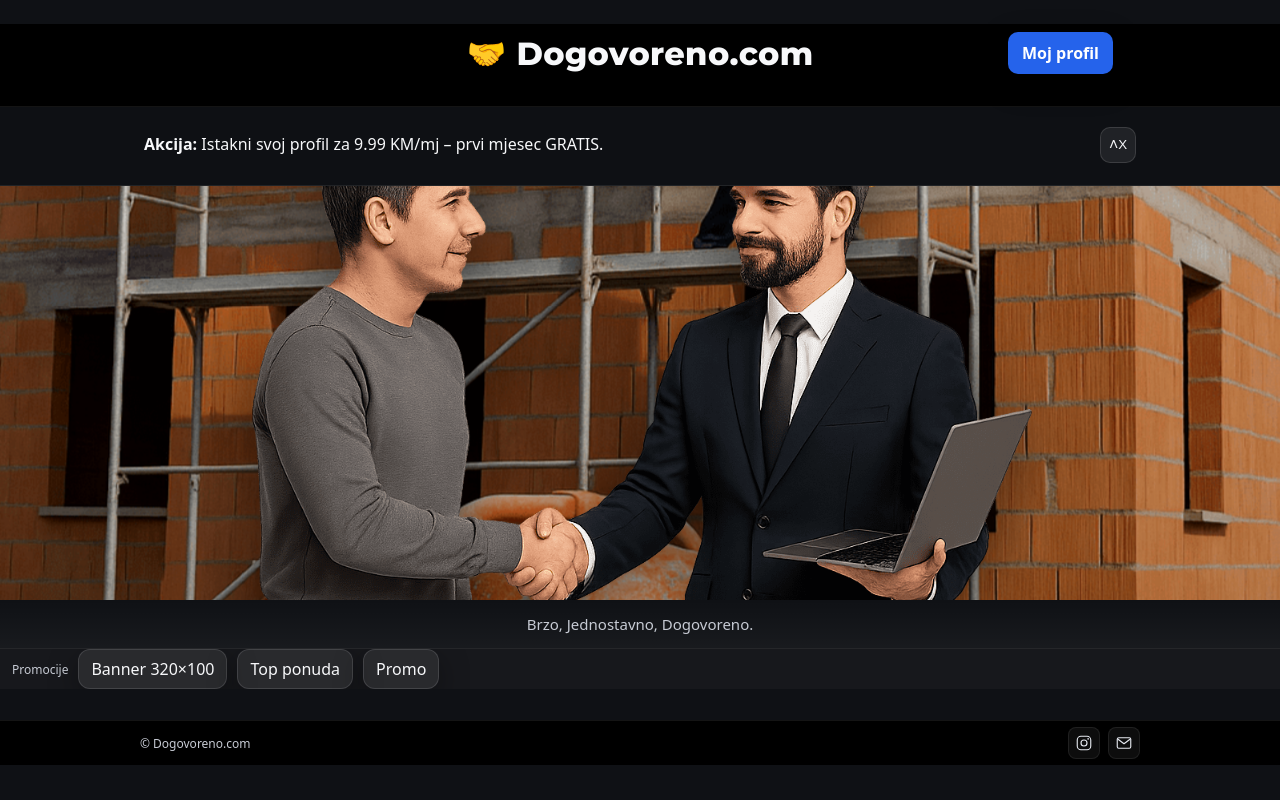
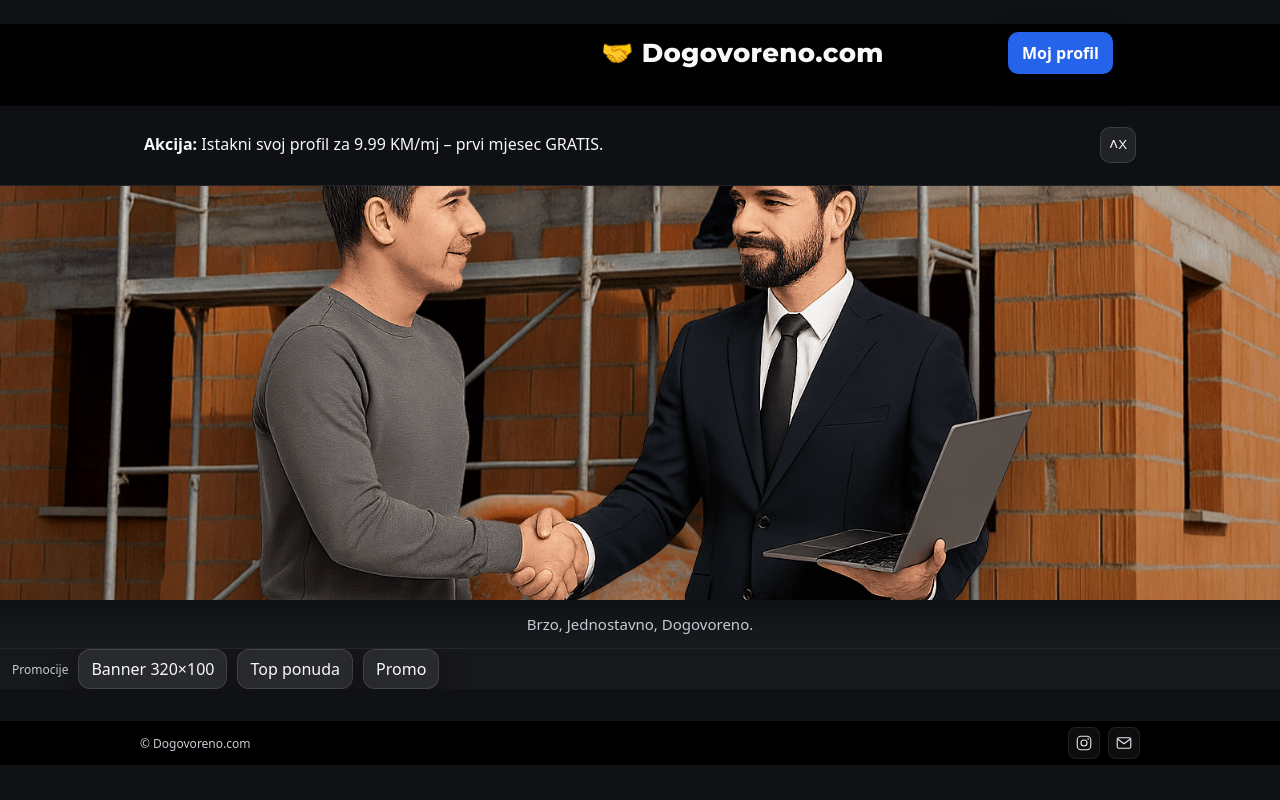
Before and after one commit to zvonebeslic/Dogovoreno, a PHP site: page / in a window 1280 px wide. Run offline with PHP 8.4, Linux system fonts and the light colour scheme.

Commit message:
Update base.css

```diff
--- a/base.css
+++ b/base.css
@@ -105,11 +105,11 @@ input,textarea,select{
 /* NASLOV – fiksno u centru ekrana */
 .site-title{
   position:absolute;
-  left:50%;
+  left:60%;
   transform:translateX(-50%);
   font-family:'Montserrat', sans-serif;
   font-weight:800;
-  font-size:clamp(22px, 3.8vw, 32px);
+  font-size:clamp(22px, 3.8vw, 26px);
   letter-spacing:0.3px;
   color:var(--ink, #ffffff);
   text-align:center;
```
